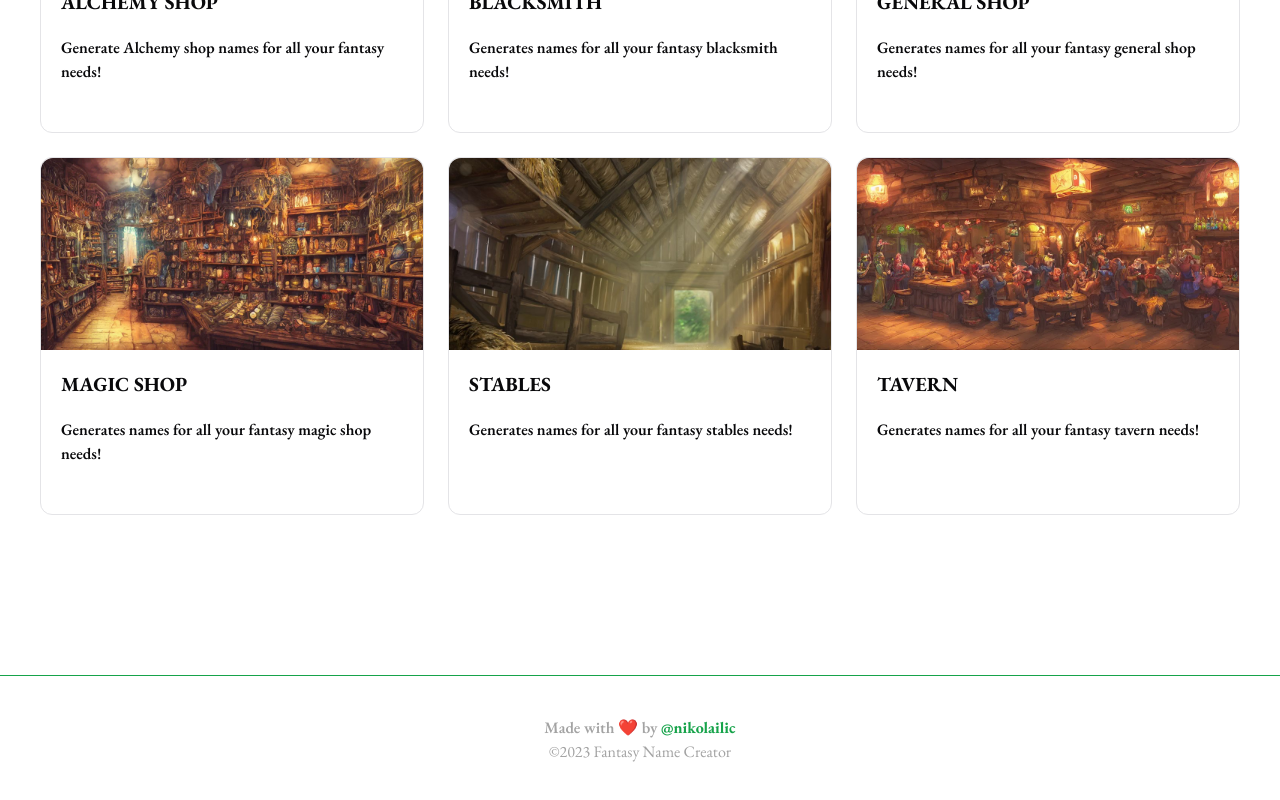
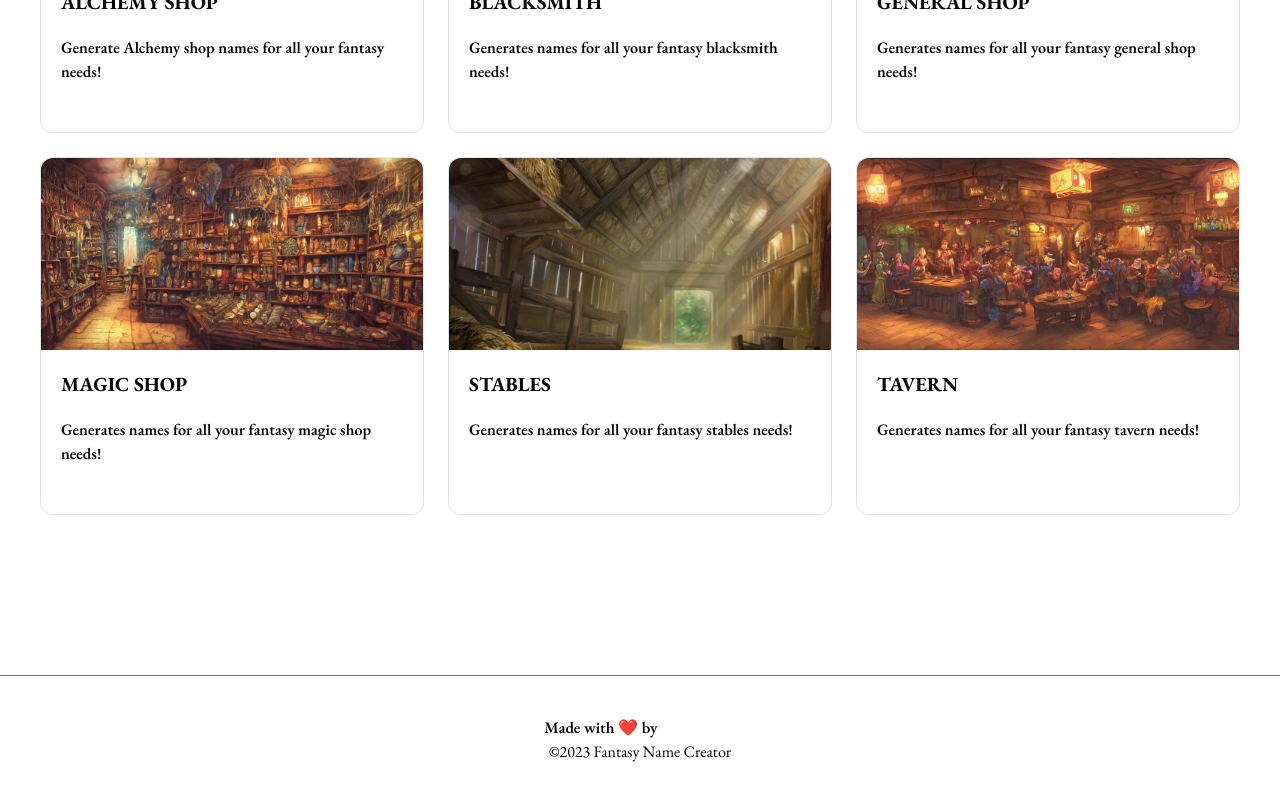
Before and after one commit to therealkraus/fng, a Next.js app: page / in a window 1280 px wide. Shown: the part 1627-2427 px from the top of the page. Built offline with nearby package versions, Linux system fonts and the light colour scheme.

Commit message:
formatted footer to add a hover effect to mail to button

```diff
--- a/src/components/footer.tsx
+++ b/src/components/footer.tsx
@@ -1,18 +1,19 @@
+import Link from "next/link";
 export default function Footer() {
   const currentYear = new Date().getFullYear();
   return (
     <footer>
       <div className="flex flex-col items-center justify-center ml-auto mr-auto sm:max-w-screen-sm md:max-w-screen-md lg:max-w-screen-lg xl:max-w-screen-xl 2xl:max-w-screen-2xl p-10">
-        <p className="font-semibold text-center text-neutral-400">
+        <p className="font-semibold text-center dark:text-neutral-400">
           Made with ❤️ by{" "}
-          <a
+          <Link
             href="mailto:nikolailic25@live.ca"
-            className="font-bold text-primary"
+            className="font-bold text-white hover:text-primary transition-all duration-500 ease-in-out hover:border-b hover:border-primary"
           >
             @nikolailic
-          </a>
+          </Link>
         </p>
-        <p className="text-center text-neutral-400">
+        <p className="text-center dark:text-neutral-400">
           &copy;{currentYear} Fantasy Name Creator
         </p>
       </div>
```
